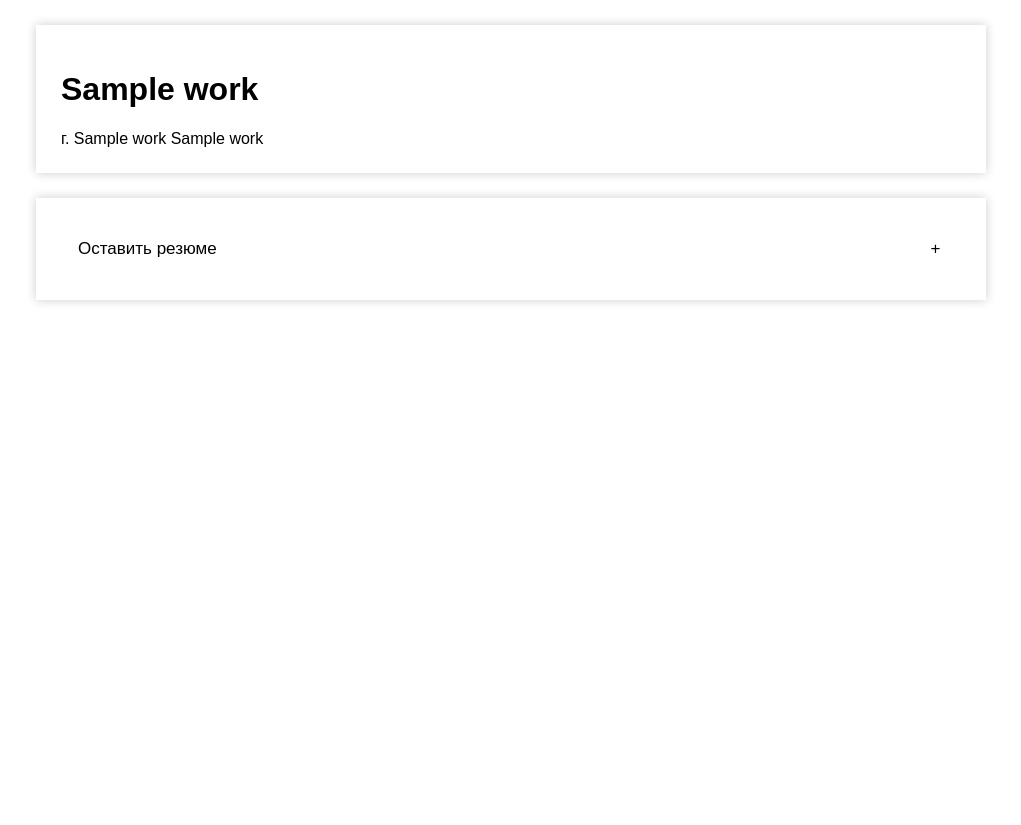
After one commit to OverHome/AI-Sorter, a Flask app: template Server/templates/work.html in a window 1280 px wide. The commit adds this page. Shown: the whole page, without its empty margins (129-1150 px from the left). Run offline with Flask 2, Linux system fonts and the light colour scheme; the template is opened without the code that fills it: most values are stand-ins (such as "Sample title", 1, 10 or a date in 2020).

Commit message:
add work page

```diff
--- a/Server/server.py
+++ b/Server/server.py
@@ -1,5 +1,5 @@
 import os
-from flask import Flask, render_template
+from flask import Flask, render_template, redirect
 import sqlite3
 
 DATABASE = "/tmp/AISorter.db"
@@ -11,26 +11,39 @@ app.config.from_object(__name__)
 
 app.config.update(dict(DATABASE=os.path.join(app.root_path, "../DataBase/AISorter.db")))
 
+
 @app.route("/")
 def index():
     db = connect_db()
     cursor = db.cursor()
-    cursor.execute("SELECT * from data_jobs")
+    cursor.execute("SELECT * FROM data_jobs")
     total_rows = cursor.fetchall()
     return render_template("index.html", total_rows=total_rows)
-
-@app.route("/work/<work_id>/")
-def user_info(work_id):
-    return "<h1>Form</h1>"
 
 @app.route("/conclusion/")
 def conclusion():
     return "<h1>0.98</h1>"
 
+@app.route("/work/<work_id>")
+def work(work_id):
+    db = connect_db()
+    cursor = db.cursor()
+    if work_id.isdigit():
+        cursor.execute(f"SELECT * FROM data_jobs WHERE id={work_id}")
+        work = cursor.fetchone()
+    else:
+        work = None
+
+    if work != None:
+        return render_template("work.html", work=work)
+    return redirect("/")
+
+
 def connect_db():
     connection = sqlite3.connect(app.config["DATABASE"])
     connection.row_factory = sqlite3.Row
     return connection
+
 
 # Creating new table
 def create_table_db():
@@ -40,5 +53,6 @@ def create_table_db():
     db.commit()
     db.close()
 
+
 if __name__ == "__main__":
     app.run()
--- a/Server/static/css/index.css
+++ b/Server/static/css/index.css
@@ -3,18 +3,100 @@ html, body {
     height: 100%;
 }
 
-.work-block {
+.works-block {
     background: #0;
     box-shadow: 0 0 10px rgba(0,0,0,0.5);
-
-
     width: 700px;
     padding: 25px;
     margin: 25px auto;
-
     cursor: pointer;
 }
-.work-block:hover {
-background: #0078BF;
-color: #fff;
+
+.works-block:hover {
+    background: #0078BF;
+    color: #fff;
 }
+
+.work-block {
+    background: #0;
+    box-shadow: 0 0 10px rgba(0,0,0,0.2);
+    width: 900px;
+    height: auto;
+    padding: 25px;
+    margin: 25px auto;
+}
+
+.resume{
+    background: #0;
+    box-shadow: 0 0 10px rgba(0,0,0,0.2);
+    width: 900px;
+    height: auto;
+    padding: 25px;
+    margin: 15px auto;
+}
+.data{
+    opacity: 1;
+}
+.pesontedan {
+  position: relative;
+  margin-bottom: 1px;
+  width: 100%;
+  overflow: hidden;
+}
+
+.pesontedan_input {
+  position: absolute;
+  opacity: 0;
+  z-index: -1;
+}
+
+.pesontedan label {
+  position: relative;
+  display: block;
+  padding: 0 0 0 1em;
+  line-height: 3;
+  cursor: pointer;
+  font-size: 17px;
+}
+
+.pesontedan-content {
+  max-height: 0;
+  overflow: hidden;
+  transition: max-height .40s;
+  font-size: 14px;
+}
+
+.pesontedan-content p {
+  margin: 1em;
+}
+/* :checked */
+.pesontedan input:checked ~ .pesontedan-content {
+  max-height: 100vh;
+}
+
+/* Icon */
+.pesontedan label::after {
+  position: absolute;
+  right: 0;
+  top: 0;
+  display: block;
+  width: 3em;
+  height: 3em;
+  line-height: 3;
+  text-align: center;
+  -webkit-transition: all .40s;
+  -o-transition: all .40s;
+  transition: all .40s;
+}
+.pesontedan input[type=checkbox] + label::after {
+  content: "+";
+}
+.pesontedan input[type=radio] + label::after {
+  content: "\25BC";
+}
+.pesontedan input[type=checkbox]:checked + label::after {
+  transform: rotate(315deg);
+}
+.pesontedan input[type=radio]:checked + label::after {
+  transform: rotateX(180deg);
+}
--- a/Server/templates/index.html
+++ b/Server/templates/index.html
@@ -7,7 +7,7 @@
 </head>
     <body>
         {% for row in total_rows %}
-        <div class="work-block", onClick="document.location='/work/{{row[0]}}'">
+        <div class="works-block", onClick="document.location='/work/{{row[0]}}'">
             <h2>{{row[2]}}</h2>
             г. {{row[3]}}
         </div>
--- /dev/null
+++ b/Server/templates/work.html
@@ -0,0 +1,29 @@
+<!DOCTYPE html>
+<html lang="en">
+<head>
+    <meta charset="UTF-8">
+    <link type="text/css" href="{{ url_for('static', filename='css/index.css') }}" rel="stylesheet" />
+    <title>Title</title>
+</head>
+    <body>
+        <div class="work-block">
+            <h1>{{work[2]}}</h1>
+            г. {{work[3]}}
+            {{work[4]|safe}}
+        </div>
+
+        <div class="resume">
+            <div class="pesontedan">
+                <input id="pesontedan-one" class="pesontedan_input" type="checkbox" name="pesontedans">
+                <label for="pesontedan-one">Оставить резюме</label>
+                <div class="pesontedan-content">
+                    <form class="data" action="/conclusion" method="POST">
+                        <label>Ваше имя:</label>
+                        <input type="text" id="name" name="name" required>
+                    </form>
+                </div>
+            </div>
+        </div>
+
+    </body>
+</html>
```
